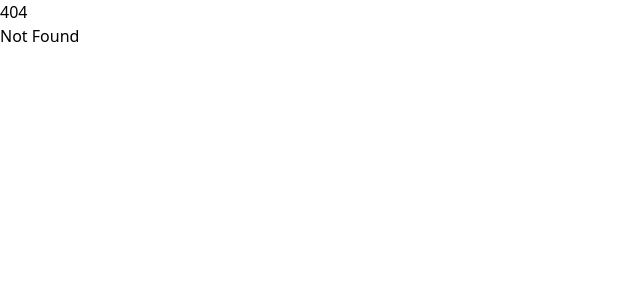
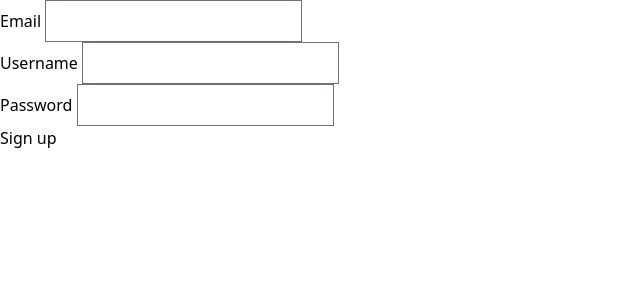
Before and after one commit to chartouis/ChiChess-web, a SvelteKit app: page /register in a window 1280 px wide. Before the commit this address had no page. Shown: the top 300 px of the page, without its empty margins (0-640 px from the left). Built offline with nearby package versions, Linux system fonts and the light colour scheme; no server answers.

Commit message:
feat: signup page markup

```diff
--- /dev/null
+++ b/src/lib/api.ts
@@ -0,0 +1,27 @@
+import { NURL } from './config';
+
+async function request<T>(endpoint: string, options?: RequestInit): Promise<T> {
+	const res = await fetch(`${NURL}${endpoint}`, options);
+	if (!res.ok) throw new Error(`HTTP error! status: ${res.status}`);
+	return res.json() as Promise<T>;
+}
+
+export interface SignupPayload {
+	email: string;
+	username: string;
+	password: string;
+}
+
+export interface UserDTO {
+	id: number;
+	username: string;
+	email: string;
+	createdAt: string; // keep as string, parse later if needed
+}
+
+export const signup = (payload: SignupPayload) =>
+	request<UserDTO>('/register', {
+		method: 'POST',
+		headers: { 'Content-Type': 'application/json' },
+		body: JSON.stringify(payload)
+	});
--- /dev/null
+++ b/src/lib/config.ts
@@ -0,0 +1,5 @@
+// src/lib/config.ts
+import { env } from '$env/dynamic/public';
+
+export const NURL = env.PUBLIC_NURL;
+export const WSNURL = env.PUBLIC_NWSURL;
--- /dev/null
+++ b/src/routes/register/+page.svelte
@@ -0,0 +1,6 @@
+<script>
+    import Signup from "./signup.svelte";
+</script>
+<div>
+    <Signup />
+</div>
--- /dev/null
+++ b/src/routes/register/signup.svelte
@@ -0,0 +1,41 @@
+<script lang="ts">
+    import { signup, type SignupPayload} from "$lib/api";
+	import { writable } from "svelte/store";
+    const email = writable('');
+    const username = writable('');
+    const password = writable('');
+    async function handleSubmit(e:Event){
+        e.preventDefault();
+        try {
+            const payload: SignupPayload = {
+                email: $email,
+                username: $username,
+                password: $password
+            };
+            const response = await signup(payload);
+            console.log(response);
+        } catch (err) {
+            console.log(err);
+        }
+    }
+</script>
+
+<div>
+    <form action="" on:submit|preventDefault={handleSubmit}>
+        <div>
+            <label for="">Email</label>
+            <input type="email" bind:value={$email}>
+        </div>
+        <div>
+            <label for="">Username</label>
+            <input type="text" bind:value={$username}>
+        </div>
+        <div>
+            <label for="">Password</label>
+            <input type="password" bind:value={$password}>
+        </div>
+        <div >
+            <input type="submit" value="Sign up">
+        </div>
+    </form>
+</div>
```
